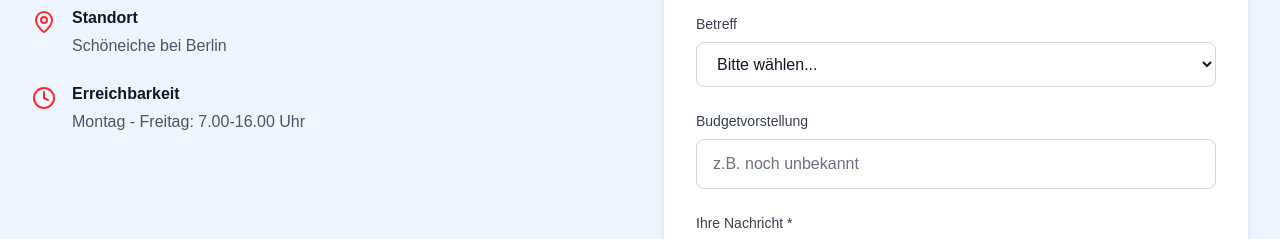
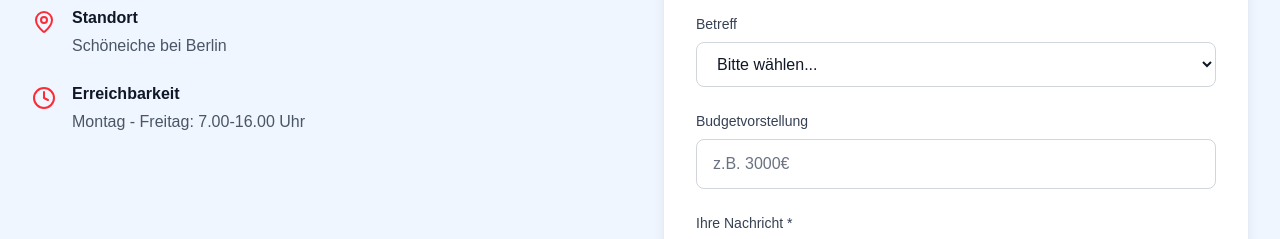
Before and after one commit to Hartoooooo/BBS, a Next.js app: page / in a window 1280 px wide. Shown: the part 5760-5999 px from the top of the page. Built offline with nearby package versions, Linux system fonts and the light colour scheme.

Commit message:
Budget-Placeholder auf 3000€ geändert

```diff
--- a/src/components/sections/Contact.tsx
+++ b/src/components/sections/Contact.tsx
@@ -219,7 +219,7 @@ const Contact = () => {
                       value={formData.budget}
                       onChange={handleInputChange}
                     className="w-full px-4 py-3 border border-gray-300 rounded-lg focus:ring-2 focus:ring-blue-500 focus:border-transparent transition-colors duration-200 placeholder-gray-500 text-gray-900"
-                    placeholder="z.B. noch unbekannt"
+                    placeholder="z.B. 3000€"
                   />
                 </div>
 
```
